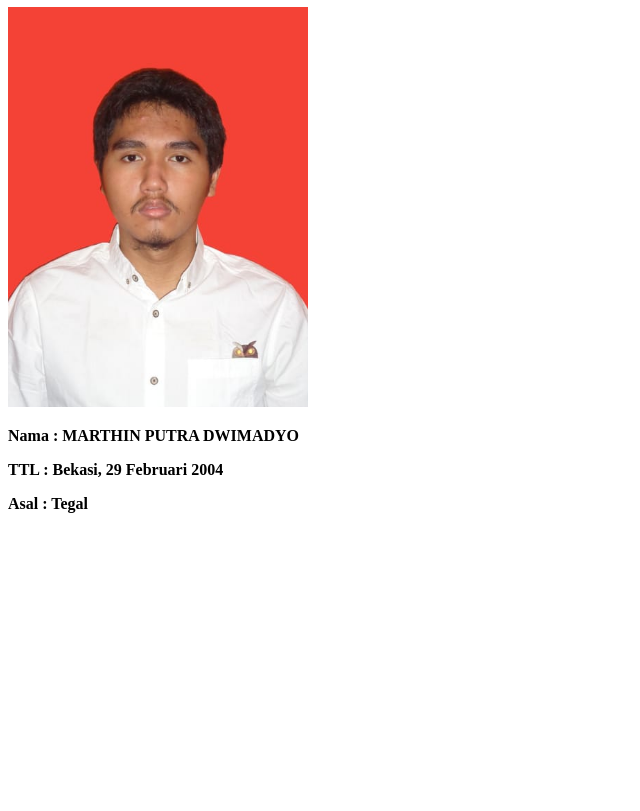
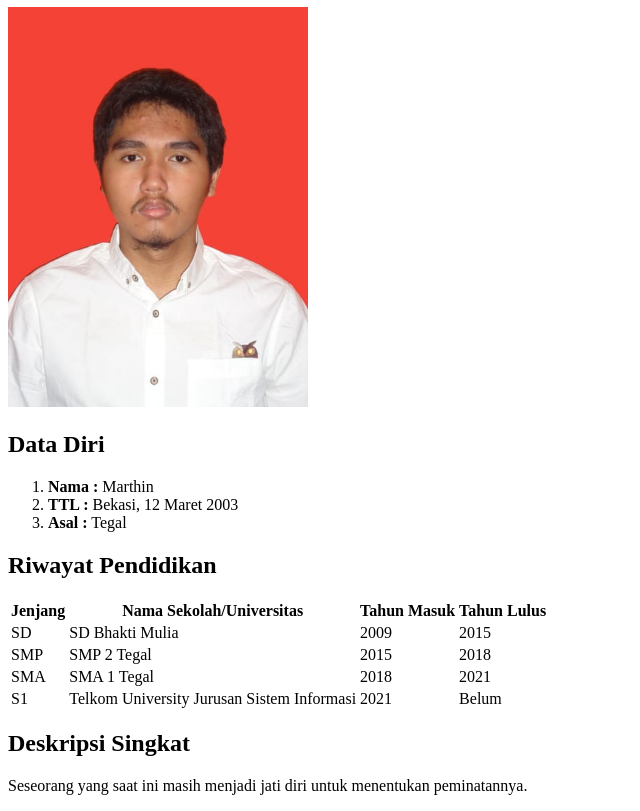
Before and after one commit to dpmarthin/WAD_project1, a plain HTML site: page index.html in a window 1280 px wide. Shown: the part 73-884 px from the top of the page, without its empty margins (0-640 px from the left). Before the commit the page ends 800 px from the top, so only its background shows below. Drawn offline with Linux system fonts and the light colour scheme.

Commit message:
Update index.html

```diff
--- a/index.html
+++ b/index.html
@@ -1,13 +1,55 @@
 <!DOCTYPE html>
 <html>
 <head>
-	<title> Resume CV </title>
+    <title>Resume CV</title>
 </head>
 <body>
 
-<h1> Data Diri </h1>
-<img src = "Profil.jpeg" alt = width = "300" height = "400" title = "Foto"
-<br>
-<p> <b> Nama <b> : MARTHIN PUTRA DWIMADYO </p>
-<p> <b> TTL <b> : Bekasi, 29 Februari 2004 </p>
-<p> <b> Asal <b> : Tegal </p>
+    <h1>Resume</h1>
+    <img src= "Profil.jpeg" alt="Foto Marthin" width = "300" height = "400">
+
+    <h2>Data Diri</h2>
+    <ol>
+        <li><strong>Nama :</strong> Marthin</li>
+        <li><strong>TTL :</strong> Bekasi, 12 Maret 2003</li>
+        <li><strong>Asal :</strong> Tegal</li>
+    </ol>
+
+    <h2>Riwayat Pendidikan</h2>
+    <table>
+        <tr>
+            <th>Jenjang</th>
+            <th>Nama Sekolah/Universitas</th>
+            <th>Tahun Masuk</th>
+            <th>Tahun Lulus</th>
+        </tr>
+        <tr>
+            <td>SD</td>
+            <td>SD Bhakti Mulia</td>
+            <td>2009</td>
+            <td>2015</td>
+        </tr>
+        <tr>
+            <td>SMP</td>
+            <td>SMP 2 Tegal</td>
+            <td>2015</td>
+            <td>2018</td>
+        </tr>
+        <tr>
+            <td>SMA</td>
+            <td>SMA 1 Tegal</td>
+            <td>2018</td>
+            <td>2021</td>
+        </tr>
+        <tr>
+            <td>S1</td>
+            <td>Telkom University Jurusan Sistem Informasi</td>
+            <td>2021</td>
+            <td>Belum</td>
+        </tr>
+    </table>
+
+    <h2>Deskripsi Singkat</h2>
+    <p>Seseorang yang saat ini masih menjadi jati diri untuk menentukan peminatannya.</p>
+</body>
+</html>
```
